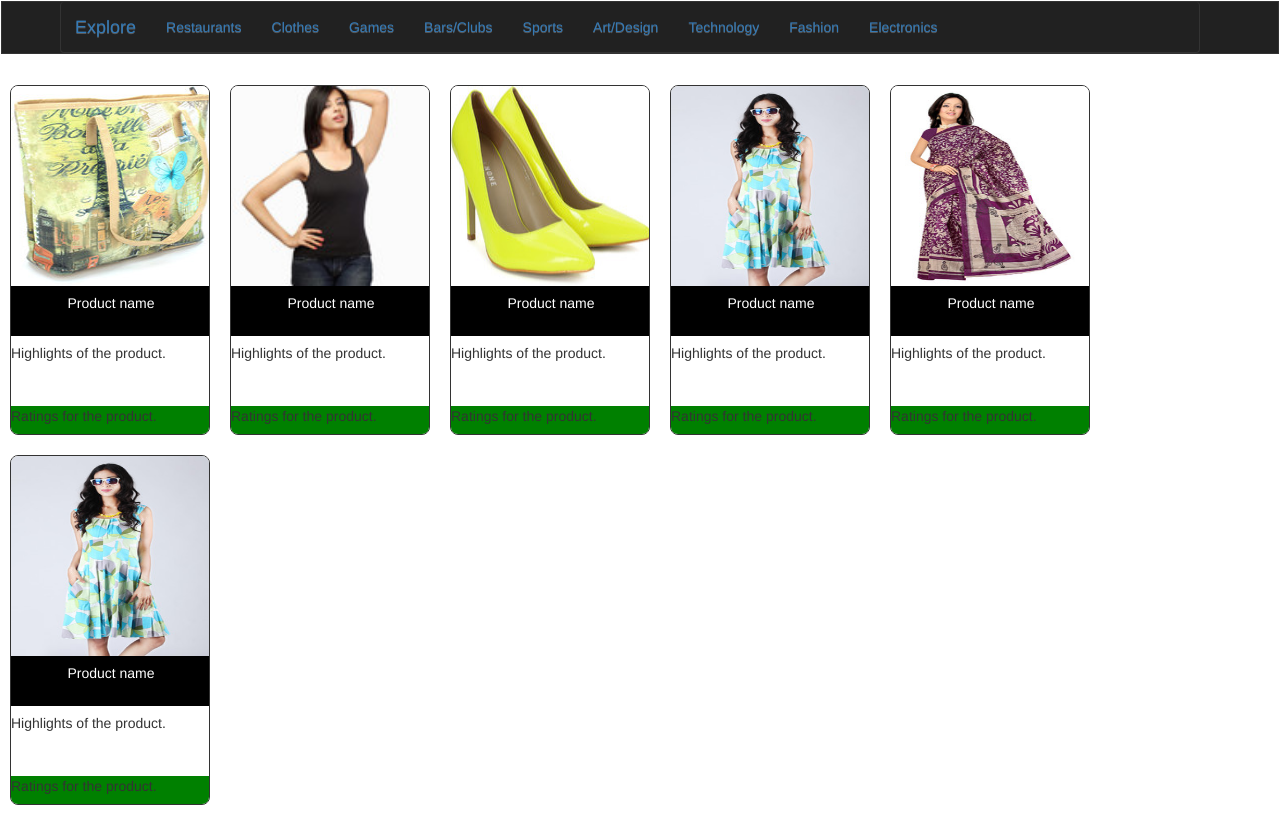
After one commit to rohitdotmittal/storytime, a Django app: page /shopping/ in a window 1280 px wide. The commit adds this page. Run offline with Django 3.2, Linux system fonts and the light colour scheme; parts of the project's set-up code (start-up, migrations or seed data) failed here and were passed over; some libraries are stand-ins or nearby versions.

Commit message:
small tweaks

```diff
--- a/static/css/default.css
+++ b/static/css/default.css
@@ -210,8 +210,6 @@
 	    left: 0px;
 	    width: 200px;
 	    height: 50px;
-	    border-bottom-left-radius: 4px;
-	    border-bottom-right-radius: 4px;
 	    text-align: center;
 	    }
 
--- a/story/templates/story/base_nov16-17.47.html
+++ b/story/templates/story/base_nov16-17.47.html
@@ -106,7 +106,7 @@ function slide(where, e) {
         <div class="navbar-collapse collapse">
           <ul class="nav navbar-nav">
             <li ><a href="/restaurants"><span>Restaurants</span></a></li>
-            <li ><a href="/clothes"><span>Clothes</span></a></li>
+            <li ><a href="/shopping"><span>Clothes</span></a></li>
             <li ><a href="/games"><span>Games</span></a></li>
             <li ><a href="/bars_clubs"><span">Bars/Clubs</span></a></li>
             <li ><a href="/sports"><span>Sports</span></a></li>
--- /dev/null
+++ b/story/templates/story/shopping.html
@@ -0,0 +1,233 @@
+{% extends 'story/base_nov16-17.47.html' %}
+{% load static %}
+<html lang="en">
+<head>
+    <title><!-- Insert your title here --></title>
+</head>
+<body>
+    {% block content %}
+    <div class="res_item">
+        <div class="item_container">
+                <a href="http://www.zomato.com/ncr/dominos-pizza-sector-18-noida">
+                    <img src="{% static 'images/images/shopping1.jpeg'%}">
+                </a>
+            <div class="name_container">
+                <h5 style=color:white>Product name</h5>
+            </div>
+            <div class="highlight_container">
+                <h5>Highlights of the product.</h5>
+            </div>
+            <div class="rating_container">
+                <p>Ratings for the product.</p>
+            </div>
+        </div>
+    </div>
+
+    <div class="res_item">
+            <div class="item_container">
+                <a href="http://www.zomato.com/ncr/the-flying-saucer-cafe-nehru-place-delhi">
+                    <img src="{% static 'images/images/shopping2.jpeg'%}">
+                </a>
+            <div class="name_container">
+                <h5 style=color:white>Product name</h5>
+            </div>
+            <div class="highlight_container">
+                <h5>Highlights of the product.</h5>
+            </div>
+            <div class="rating_container">
+                <p>Ratings for the product.</p>
+            </div>
+        </div>
+    </div>
+
+    <div class="res_item">
+        <div class="item_container">
+                <a href="http://www.zomato.com/ncr/pirates-of-grill-mg-road-gurgaon">
+                    <img src="{% static 'images/images/shopping3.jpeg'%}">
+                </a>
+            <div class="name_container">
+                <h5 style=color:white>Product name</h5>
+            </div>
+            <div class="highlight_container">
+                <h5 class="highlight_text">Highlights of the product.</h5>
+            </div>
+            <div class="rating_container">
+                <span>Ratings for the product.</span>
+            </div>
+        </div>
+    </div>
+
+    <div class="res_item">
+        <div class="item_container">
+                <a href="http://www.zomato.com/ncr/my-bar-lounge-and-restaurant-connaught-place-delhi">
+                    <img src="{% static 'images/images/shopping4.jpeg'%}">
+                </a>
+            <div class="name_container">
+                <h5 style=color:white>Product name</h5>
+            </div>
+            <div class="highlight_container">
+                <h5>Highlights of the product.</h5>
+            </div>
+            <div class="rating_container">
+                <p>Ratings for the product.</p>
+            </div>
+        </div>
+    </div>
+
+    <div class="res_item">
+        <div class="item_container">
+                <a href="http://www.zomato.com/ncr/white-waters-connaught-place-delhi">
+                    <img src="{% static 'images/images/shopping5.jpeg'%}">
+                </a>
+            <div class="name_container">
+                <h5 style=color:white>Product name</h5>
+            </div>
+            <div class="highlight_container">
+                <h5>Highlights of the product.</h5>
+            </div>
+            <div class="rating_container">
+                <p>Ratings for the product.</p>
+            </div>
+        </div>
+    </div>
+
+    <div class="res_item">
+        <div class="item_container">
+                <a href="http://www.zomato.com/ncr/warehouse-cafe-connaught-place-delhi">
+                    <img src="{% static 'images/images/shopping6.jpeg'%}">
+                </a>
+            <div class="name_container">
+                <h5 style=color:white>Product name</h5>
+            </div>
+            <div class="highlight_container">
+                <h5>Highlights of the product.</h5>
+            </div>
+            <div class="rating_container">
+                <p>Ratings for the product.</p>
+            </div>
+        </div>
+    </div>
+
+<!--
+    <div class="y-card"  data-position="" data-row="" data-cluster="" id="Roasted-garlic-mashed-potatoes-315012" data-id="Roasted-garlic-mashed-potatoes-315012" data-collections="">
+    <a class="y-image" href="/recipe/Roasted-garlic-mashed-potatoes-315012">
+    <img src="http://lh5.ggpht.com/xS3-S_W1aoFLW21S9-wjF5shKkDEfemtjPGvV0JXB6y1JXxiz_SAh_FjpjYkHmOY4tk2KlrglLvYYe-ehyqQaw=s230-c" alt="Roasted Garlic Mashed Potatoes"/>
+</a>
+    <div class="y-title">
+  <span class="btn-wrapper">
+    <button class="btn-primary login-yum-click " urlName="Roasted-garlic-mashed-potatoes-315012"><span class="text">Yum</span></button>
+      <span class="display-count mini" >
+          3.4k
+      </span>
+  </span>
+      <div>
+        <a class="y-full" href="/recipe/Roasted-garlic-mashed-potatoes-315012">
+          <h3>Roasted Garlic Mashed Potatoes</h3>
+        </a>
+      </div>
+    </div>
+
+
+
+
+    <div class="y-ingredients">
+
+  chives, butter, russet potatoes, olive oil, garlic, kosher salt and milk
+
+</div>
+
+    <div class="y-meta">
+
+  <span class="y-source tiny"><img height="12" src="http://static.yummly.com/favicon/Steamy-Kitchen:-recipes-and-cooking.2012-12-07.ico" width="12"/><a href="/page/steamy-kitchen">Steamy Kitchen</a>
+
+  </span>
+
+  <span class="y-rating r-" title="/5">
+  <span class="y-icon">&#x31;</span>
+
+  <span class="y-icon">&#x31;</span>
+
+  <span class="y-icon">&#x31;</span>
+
+  <span class="y-icon">&#x31;</span>
+
+  <span class="y-icon">&#x31;</span>
+
+
+</span>
+</div>
+
+
+
+      <div class="aspect-bar">
+
+
+  <span class="aspect-icon"><span class="graph y-icon">&#x44;</span></span>
+
+  <span class="aspect-text">
+
+    <span class="numbers">70</span> recent Yums
+
+  </span>
+
+</div>
+-->
+
+{%endblock%}
+</body>
+</html>
+
+
+<!--
+.y-card{display:inline-block;margin:10px;position:relative;text-align:left;text-decoration:none;vertical-align:top;width:280px;}
+.y-card > a{display:block;}
+.y-card > a:hover{text-decoration:none}
+.y-card > a.y-image{background-color:#cdcabf;height:280px;width:280px;}
+.y-card > a.y-image > div{color:#dbd8ce;height:280px;overflow:hidden;text-transform:uppercase;}
+.y-card > a.y-image > div div{font-size:60px;font-weight:bold;left:-10px;line-height:90%;position:relative;top:-10px}
+.y-card > a.y-image > img{height:auto;width:100%}
+.y-card .y-title{background-color:#383838;padding:10px;}
+.y-card .y-title > .btn-wrapper{position:absolute;top:265px}
+.y-card .y-title > div{display:block;height:44px;margin-top:10px;overflow:hidden;}
+.y-card .y-title > div a{text-decoration:none;}
+.y-card .y-title > div a h3{color:#fff;display:inline;position:relative}
+.y-card > div{background-color:#fff;padding:10px}
+.y-card > div.y-ingredients{color:#6c6c6c;font-size:13px;line-height:18px;height:54px;overflow:hidden;padding-bottom:0;}
+.y-card > div.y-ingredients b.more{color:#e16120;cursor:default;font-size:11px;line-height:18px;white-space:nowrap}
+.y-card > div.y-meta{max-height:15px;overflow:hidden;}
+.y-card > div.y-meta span.y-source{color:#6c6c6c;display:inline-block;font-weight:bold;width:180px;vertical-align:top;overflow:hidden;position:relative;white-space:nowrap;}
+.y-card > div.y-meta span.y-source:before{content:'';position:absolute;top:0;right:0;bottom:0;left:auto;width:1em;background-image:-webkit-linear-gradient(right, #fff, rgba(255,255,255,0) 100%);background-image:-moz-linear-gradient(right, #fff, rgba(255,255,255,0) 100%);background-image:-o-linear-gradient(right, #fff, rgba(255,255,255,0) 100%);background-image:-ms-linear-gradient(right, #fff, rgba(255,255,255,0) 100%);background-image:linear-gradient(to left, #fff, rgba(255,255,255,0) 100%)}
+.y-card > div.y-meta span.y-source img{margin-right:4px;vertical-align:text-top}
+.y-card > div.y-meta span.y-rating{float:right;font-size:11px;line-height:15px}
+.y-card > div.not-interested-bar,.y-card > div.aspect-bar{height:20px;overflow:hidden;background-color:#f8f8f8;font-size:11px;border-top:1px solid #eee;padding:5px 10px;text-align:right;}
+.y-card > div.not-interested-bar .delete-icon,.y-card > div.aspect-bar .delete-icon{margin-right:5px;line-height:11px}
+.y-card > div.not-interested-bar .display-text,.y-card > div.aspect-bar .display-text{vertical-align:top}
+.y-card > div.aspect-bar{text-align:left;color:#6c6c6c;}
+.y-card > div.aspect-bar .aspect-icon{vertical-align:middle}
+.y-card > div.aspect-bar .numbers{font-weight:bold}
+.y-card .sponsored{background-color:#000;background-color:rgba(0,0,0,0.5);color:#fff;font-size:11px;line-height:18px;padding:1px 10px;position:absolute;left:0;top:0}
+.y-card-short > div{padding:5px 10px 4px}
+@media only screen and (min-width: 481px){.y-card{width:230px;}
+.y-card > a.y-image{height:230px;width:230px;}
+.y-card > a.y-image > div{color:#dbd8ce;height:230px;overflow:hidden;text-transform:uppercase;}
+.y-card > a.y-image > div div{font-size:60px;font-weight:bold;left:-10px;line-height:90%;position:relative;top:-10px}
+.y-card > div.y-title .btn-wrapper{top:215px}
+.y-card > div.y-title >div{height:66px}
+.y-card > div.y-meta span.y-source{width:130px}
+}.popup-card{display:inline-block;max-width:230px;}
+.popup-card .title{border-bottom:1px solid #eee;-webkit-box-sizing:border-box;-moz-box-sizing:border-box;box-sizing:border-box;margin:-10px -10px 10px;padding:10px}
+.popup-card .y-ingredients{color:#aaa;margin-bottom:10px}
+.popup-card span.y-source{color:#6c6c6c;display:inline-block;font-weight:bold;width:130px;vertical-align:top;overflow:hidden;position:relative;white-space:nowrap;}
+.popup-card span.y-source:before{content:'';position:absolute;top:0;right:0;bottom:0;left:auto;width:1em;background-image:-webkit-linear-gradient(right, #fff, rgba(255,255,255,0) 100%);background-image:-moz-linear-gradient(right, #fff, rgba(255,255,255,0) 100%);background-image:-o-linear-gradient(right, #fff, rgba(255,255,255,0) 100%);background-image:-ms-linear-gradient(right, #fff, rgba(255,255,255,0) 100%);background-image:linear-gradient(to left, #fff, rgba(255,255,255,0) 100%)}
+.popup-card span.y-source img{margin-right:4px;vertical-align:text-top}
+.y-card.ad{background:#fff;height:456px;}
+.y-card.ad .y-heading{background:#383838;-webkit-box-sizing:border-box;-moz-box-sizing:border-box;box-sizing:border-box;color:#fff;font-size:18px;height:40px;line-height:40px;margin-bottom:0;padding:0 10px}
+.y-card.ad .suggestion{-webkit-box-sizing:border-box;-moz-box-sizing:border-box;box-sizing:border-box;color:#6c6c6c;max-height:140px;padding:25px 10px;}
+.y-card.ad .suggestion + .suggestion{border-top:1px solid #eee}
+.y-card.ad .suggestion .image,.y-card.ad .suggestion .meta{display:inline-block;vertical-align:top}
+.y-card.ad .suggestion .image{background-color:#cdcabf;height:70px;margin-right:10px;overflow:hidden;width:70px;}
+.y-card.ad .suggestion .image img{width:100%;height:auto;vertical-align:top}
+.y-card.ad .suggestion .meta{max-height:90px;overflow:hidden;width:180px;}
+.y-card.ad .suggestion .meta h4{color:#e16120;font-weight:bold;margin-bottom:0}
+.y-card.ad .suggestion .meta h4,.y-card.ad .suggestion .meta p{font-size:11px;line-height:15px}
+-->
--- a/story/views.py
+++ b/story/views.py
@@ -91,6 +91,10 @@ def restaurants(request):
 def games(request):
     return render_to_response('story/games.html')
 
+def shopping(request):
+    return render_to_response('story/shopping.html')
+
+
 def home(request):
     language = 'en_gb'
     session_language = 'en_gb'
--- a/storytime/urls.py
+++ b/storytime/urls.py
@@ -23,6 +23,7 @@ urlpatterns = patterns('',
         url(r'^profile/$', 'story.views.user_profile', name='profile'),
         url(r'^restaurants/$', 'story.views.restaurants', name='restaurants'),
         url(r'^games/$', 'story.views.games', name='games'),
+        url(r'^shopping/$', 'story.views.shopping', name='shopping'),
         #url(r'^storytime/', include('storytime.foo.urls')),
 
     # Uncomment the admin/doc line below to enable admin documentation:
```
Also changed, not shown: 3 other files.
